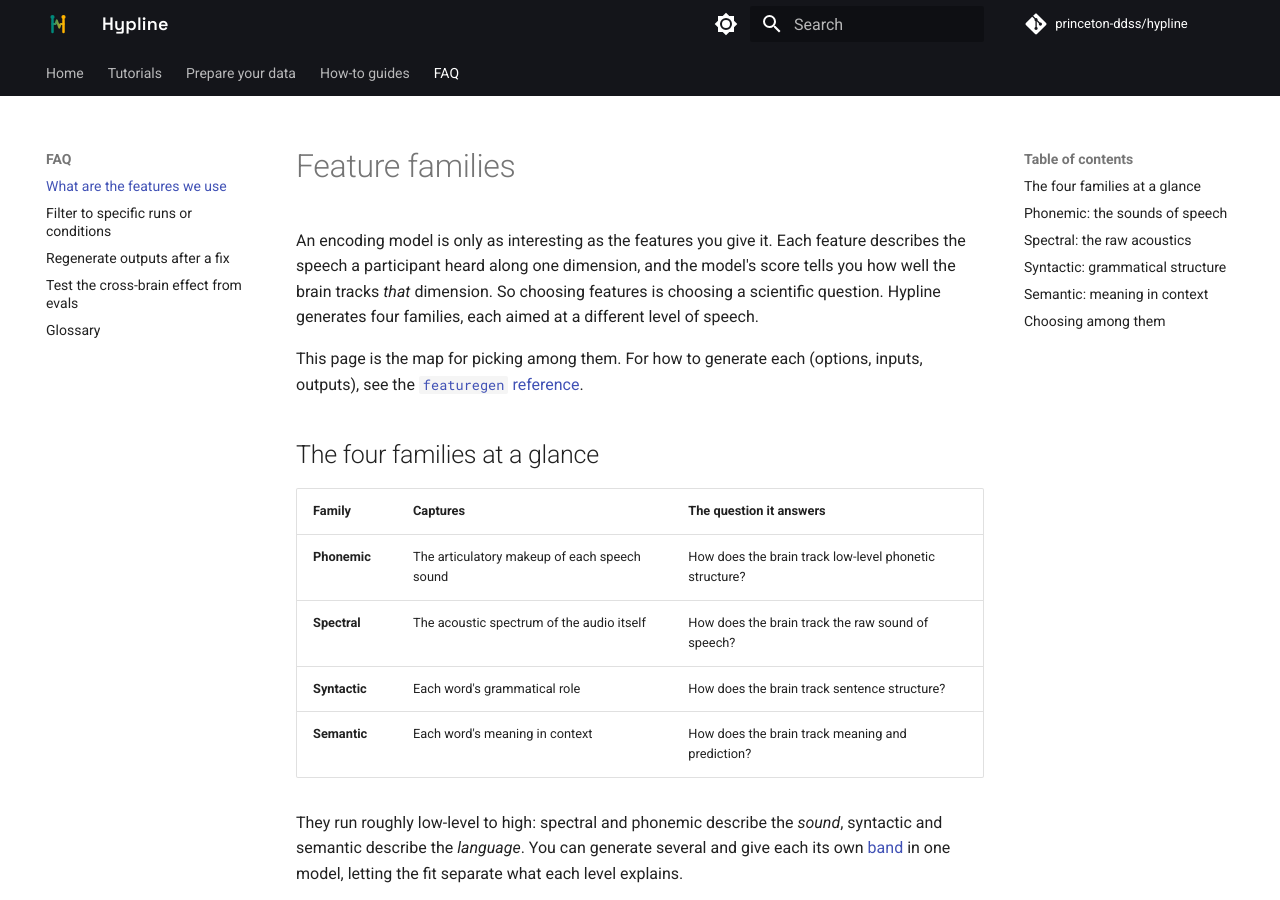
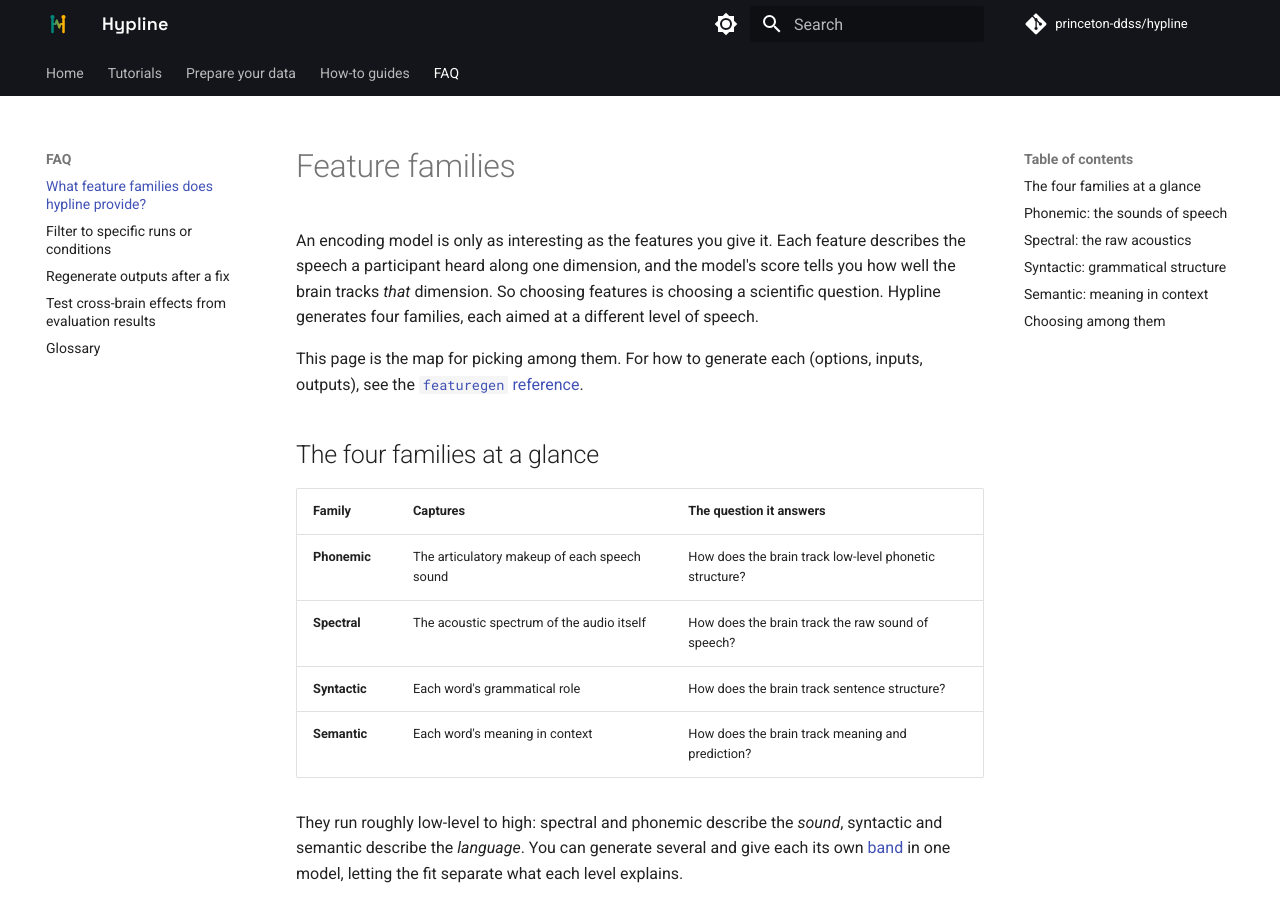
Before and after one commit to princeton-ddss/hypline, an MkDocs documentation site: the page built from docs/mkdocs/FAQ/feature-families.md, in a window 1280 px wide and 900 px high. Built offline with MkDocs 1.6.1 and Material for MkDocs 9.7.7, drawn with Linux system fonts in a browser that asks for light colours; comment, search, counter and statistics services are not loaded; the version menu is left out.

Commit message:
renamed section titles

```diff
--- a/docs/mkdocs.yml
+++ b/docs/mkdocs.yml
@@ -80,9 +80,9 @@
 nav:
   - Home: index.md
   - Tutorials:
-    - A full run on the example dataset: tutorials/walkthrough.md
+    - Run the full pipeline on the example dataset: tutorials/walkthrough.md
   - Prepare your data:
-    - The hypline dataset layout: data-prep/layout.md
+    - Hypline dataset layout: data-prep/layout.md
     - Prepare your own dataset: data-prep/prepare-dataset.md
   - How-to guides:
     - CLI:
@@ -92,11 +92,11 @@
       - hypline denoise: how-to/denoise.md
       - hypline encoding: how-to/encoding.md
     - Python API:
-      - Features & Confounds: how-to/python-api.md
+      - Features and Confounds: how-to/python-api.md
       - Encoding results: how-to/encoding-results.md
   - FAQ:
-    - What are the features we use: FAQ/feature-families.md
+    - What feature families does hypline provide?: FAQ/feature-families.md
     - Filter to specific runs or conditions: FAQ/filter.md
     - Regenerate outputs after a fix: FAQ/regenerate.md
-    - Test the cross-brain effect from evals: FAQ/analyze-evals.md
+    - Test cross-brain effects from evaluation results: FAQ/analyze-evals.md
     - Glossary: FAQ/glossary.md
```
